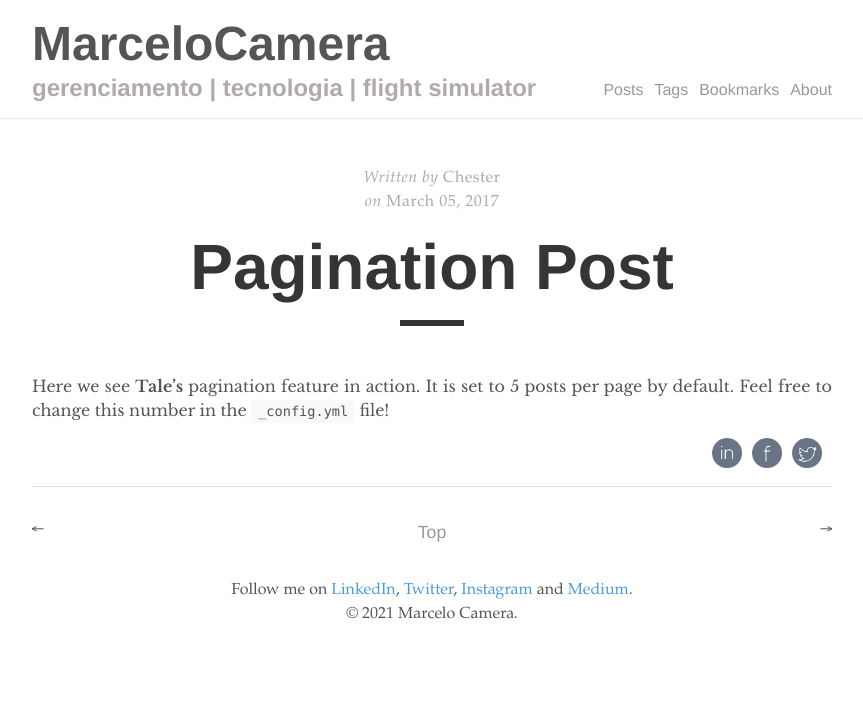
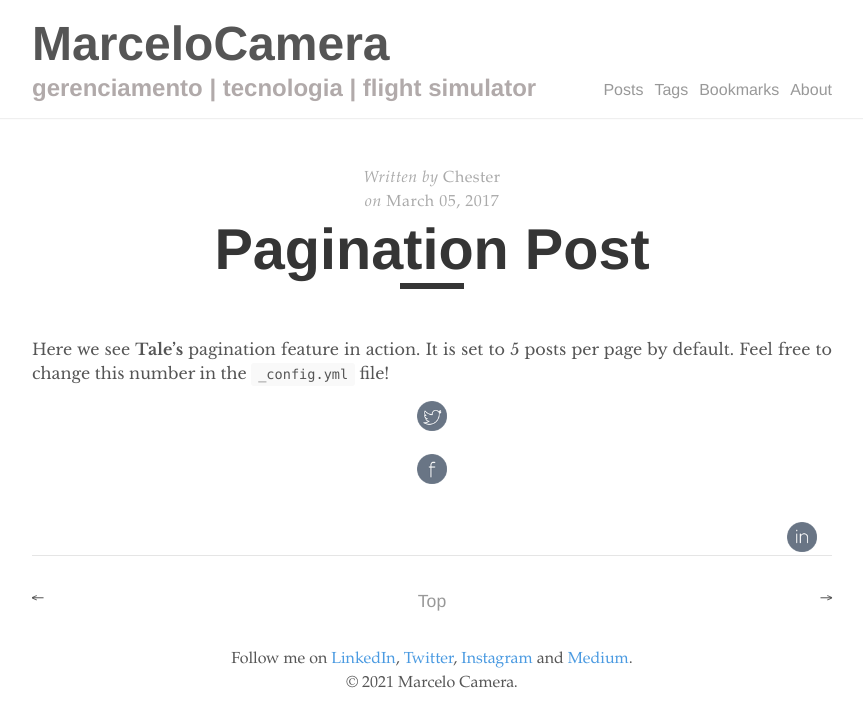
Before and after one commit to marcelocamera/marcelocamera.github.io, a Jekyll site: the page built from _posts/2017-03-05-pagination-post.md, in a window 1280 px wide. Shown: the top 727 px of the page, without its empty margins (208-1071 px from the left). Built offline with Jekyll 4.4.1, drawn with Linux system fonts in a browser that asks for light colours.

Commit message:
Update _post.scss

```diff
--- a/_sass/tale/_post.scss
+++ b/_sass/tale/_post.scss
@@ -15,8 +15,8 @@
   &-title {
     color: $default-shade;
     font-family: $sans-serif;
-    font-size: 4rem;
-    margin: 1rem 0;
+    font-size: 3.6rem;
+    margin: 0.1rem 0;
     text-align: center;
   }
 
@@ -68,23 +68,6 @@
     margin: 0;
   }
 }
-.imgContainer1{
-    float:right;
-    margin-right:10px;
-    position: relative;
-
-}
-.imgContainer2{
-    float:right;
-    margin-right:10px;
-    position: relative;
-
-}
-.imgContainer3{
-    float:right;
-    margin-right:10px;
-    position: relative;
-  }
 
 .imgright{
   float: right;
@@ -93,3 +76,23 @@
   background-color: #ffffff;
   border: 0px solid #ffffff;
 }
+
+.imgContainer1 {
+  display: flex;
+  justify-content: center;
+}
+
+.espaco{
+    margin: 60px 0;
+
+}
+
+.imgContainer2 {
+  float: Center;
+  padding: 15px;
+}
+
+.imgContainer3 {
+  float: right;
+  padding: 15px;
+}
```
